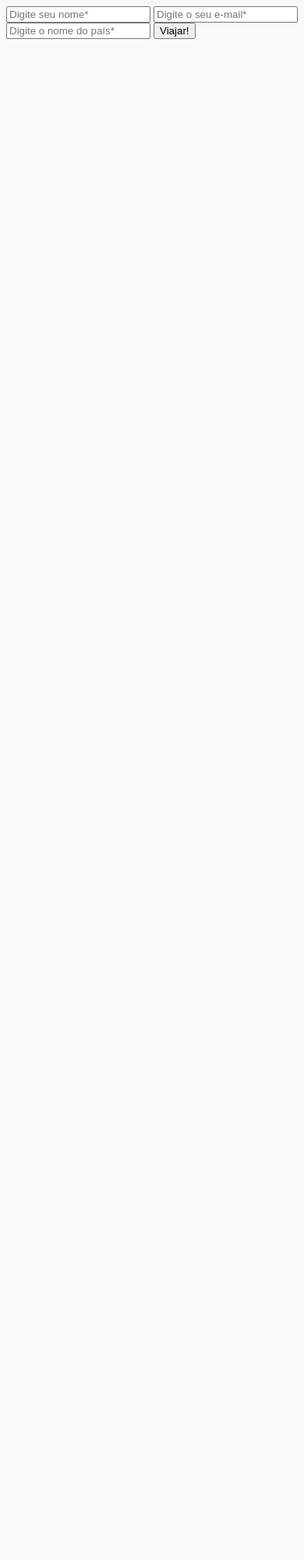
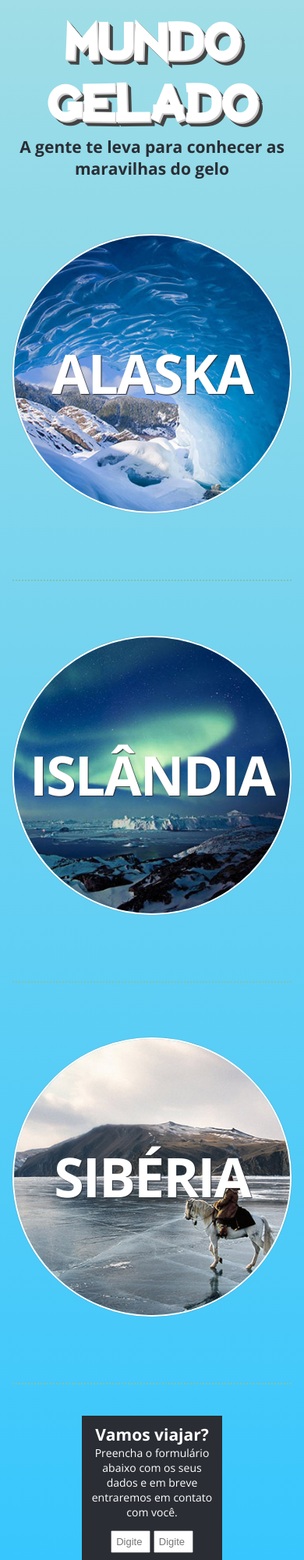
Before and after one commit to leticiamazzo/ptonella.github.io, a plain HTML site: page reprograma/mundo-gelado/index.html in a window 390 px wide. Shown: the top 2000 px of the page at 78% size. Before the commit the page ends 844 px from the top, so only its background shows below. Drawn offline with nearby package versions, Linux system fonts and the light colour scheme.

Commit message:
Adicionada página de exemplo

```diff
--- /dev/null
+++ b/reprograma/mundo-gelado/css/style.css
@@ -0,0 +1,198 @@
+/* http://sergiolopes.org/css-box-sizing-border-box/ */
+*, *:before, *:after {
+  -webkit-box-sizing: border-box;
+     -moz-box-sizing: border-box;
+          box-sizing: border-box;
+}
+
+@font-face {
+  font-family: 'aventurabold';
+  src: url('../fonts/aventura-bold-webfont.woff2') format('woff2'),
+       url('../fonts/aventura-bold-webfont.woff') format('woff');
+  font-weight: normal;
+  font-style: normal;
+}
+
+body {
+  background: #a0dde6;
+  background: -moz-linear-gradient(top, #a0dde6 0%, #30c5ff 100%);
+  background: -webkit-linear-gradient(top, #a0dde6 0%,#30c5ff 100%);
+  background: linear-gradient(to bottom, #a0dde6 0%,#30c5ff 100%);
+  filter: progid:DXImageTransform.Microsoft.gradient( startColorstr='#a0dde6', endColorstr='#30c5ff',GradientType=0 );
+  font-family: 'Open Sans', sans-serif;
+  margin: 4%;
+  color: #2a2d34;
+  font-size: 14px;
+}
+
+
+/* helpers */
+
+.img-responsive {
+  max-width: 100%;
+  height: auto;
+  display: block;
+  margin: 0 auto;
+}
+
+.img-rounded {
+  border-radius: 50%;
+  border:2px solid #fff;
+  -moz-box-shadow: 0 0 1px #666666;
+  -webkit-box-shadow: 0 0 1px #666666;
+  box-shadow: 0 0 1px #666666;
+}
+
+
+/* header */
+
+header {
+  text-align: center;
+  margin-bottom: 40px;
+}
+
+.main-title {
+  font-family: 'aventurabold';
+  text-transform: uppercase;
+  color: #fff;
+  font-size: 61px;
+  margin: 0;
+  text-shadow: 1px 1px 0 #CCC, 2px 2px 0 #CCC, 3px 3px 0 #444, 4px 4px 0 #444, 5px 5px 0 #444, 6px 6px 0 #444;
+}
+
+.main-subtitle {
+  font-size: 21px;
+  margin: 0;
+}
+
+
+/* countries */
+
+.countries {
+  text-align: center;
+}
+
+.country {
+  position: relative;
+  width: 405px;
+  height: 445px;
+  margin: 0 auto 40px auto;
+  border-bottom: 2px dotted #80c2af;
+  padding-bottom: 40px;
+  color: #fff;
+  text-shadow: 1px 1px 1px #2a2d34;
+}
+
+@media screen and (max-width: 420px) {
+  .country {
+    width: 100%;
+  }
+}
+
+.country-img {
+  transition: all .2s linear;
+  position: absolute;
+}
+
+.country-img:hover {
+  transform: scale(1.1);
+}
+
+.country-name {
+  font-size: 70px;
+  text-transform: uppercase;
+  font-weight: 700;
+  z-index: 1;
+  position: relative;
+  top: 130px;
+  letter-spacing: -2px;
+}
+
+.country-days {
+  opacity: 0;
+  transition: opacity .2s linear;
+  -moz-transition: opacity .2s linear;
+  -webkit-transition: opacity .2s linear;
+  font-size: 26px;
+  font-weight: 700;
+  position: relative;
+  top: 60px;
+  margin: 0;
+}
+
+.country-price {
+  opacity: 0;
+  transition: opacity .2s linear;
+  -moz-transition: opacity .2s linear;
+  -webkit-transition: opacity .2s linear;
+  position: relative;
+  top: 60px;
+  margin: 0;
+  font-size: 18px;
+}
+
+.country:hover .country-days,
+.country:hover .country-price {
+  opacity: 1;
+}
+
+
+/* contact form */
+
+.contact-form {
+  background-color: #2a2d34;
+  padding: 10px;
+  width: 50%;
+  margin: 0 auto;
+  text-align: center;
+}
+
+.contact-form-button {
+  margin-top: 20px;
+  text-align: center;
+  background-color: #fff;
+  border: 0;
+  padding: 10px;
+  font-size: 12px;
+  border: 1px solid #2a2d34;
+  cursor: pointer;
+}
+
+.contact-form-button:hover {
+  background-color: #2a2d34;
+  border: 1px solid #fff;
+  color: #fff;
+}
+
+.contact-form-input {
+  padding: 5px;
+  font-size: 13px;
+  width: 32%;
+}
+
+.contact-form-title {
+  color: #fff;
+  margin: 0;
+}
+
+.contact-form-subtitle {
+  color: #fff;
+  margin-top: 0;
+}
+
+
+/* footer */
+
+footer {
+  text-align: center;
+  margin-top: 40px;
+}
+
+.footer-links {
+  color: #005bee;
+}
+
+
+.footer-links:hover {
+  color: #fff;
+}
--- a/reprograma/mundo-gelado/index.html
+++ b/reprograma/mundo-gelado/index.html
@@ -1,17 +1,62 @@
-<!DOCTYPE html>
+<!DOCTYPE html lang="pt-br">
 <html>
   <head>
     <meta charset="utf-8">
-    <link rel="stylesheet" type="text/css" href="style.css">
-    <script src="script.js" type="text/javascript"></script>
+    <link rel="stylesheet" type="text/css" href="css/style.css">
+    <link href="https://fonts.googleapis.com/css?family=Open+Sans:300,400,700" rel="stylesheet">
   </head>
   <body>
 
-    <input type="text" placeholder="Digite seu nome*" id="nome">
-    <input type="text" placeholder="Digite o seu e-mail*" id="email">
-    <input type="text" placeholder="Digite o nome do país*" id="pais">
+    <header>
+      <h1 class="main-title">Mundo gelado</h1>
+      <h3 class="main-subtitle">A gente te leva para conhecer as maravilhas do gelo</h3>
+    </header>
 
-    <button onclick="validarFormulario();">Viajar!</button>
+    <main>
+      <section class="countries">
+        <div class="country alaska">
+          <img src="images/alaska.jpg" alt="Foto do Alasca" class="country-img img-responsive img-rounded">
+          <p class="country-name">Alaska</p>
+          <p class="country-days">10 dias</p>
+          <p class="country-price">R$ 8.000 <small>(tudo incluso)</small></p>
+        </div>
+
+        <div class="country iceland">
+          <img src="images/iceland.jpg" alt="Foto da Islândia" class="country-img img-responsive img-rounded">
+          <p class="country-name">Islândia</p>
+          <p class="country-days">10 dias</p>
+          <p class="country-price">R$ 8.000 <small>(tudo incluso)</small></p>
+        </div>
+
+        <div class="country siberia">
+          <img src="images/siberia.jpg" alt="Foto da Sibéria" class="country-img img-responsive img-rounded">
+          <p class="country-name">Sibéria</p>
+          <p class="country-days">10 dias</p>
+          <p class="country-price">R$ 8.000 <small>(tudo incluso)</small></p>
+        </div>
+      </section>
+
+      <section class="contact-form">
+        <!-- o correto seria usar uma tag <form> para o formulário, porém como não vamos enviar informações para o servidor, a página vai fazer um reload e vamos perder nossos dados do formulário. -->
+        <!--form-->
+        <h2 class="contact-form-title">Vamos viajar?</h2>
+        <p class="contact-form-subtitle">Preencha o formulário abaixo com os seus dados e em breve entraremos em contato com você.</p>
+          <input type="text" placeholder="Digite seu nome*" id="name" class="contact-form-input">
+          <input type="text" placeholder="Digite o seu e-mail*" id="email" class="contact-form-input">
+          <input type="text" placeholder="Digite o nome do país*" id="country" class="contact-form-input">
+          <button onclick="sendData();" class="contact-form-button">Quero viajar!</button>
+        <!--/form-->
+      </section>
+    </main>
+
+    <footer>
+      <a href="mailto:mundo@gelado.com.br" alt="Enviar um email para mailto:mundo@gelado.com.br" class="footer-links">mundo@gelado.com.br</a>
+      <span>|</span>
+      <a href="tel:+5511123456789" alt="Enviar um email para mailto:mundo@gelado.com.br" class="footer-links">(11) 123456789</a>
+    </footer>
+
+    <!-- o script também pode ser carregado dentro da tag head. estou chamando antes do fechamento da tag <body> para favorecer o carregamento do site -->
+    <script src="js/script.js" type="text/javascript"></script>
 
   </body>
 </html>
--- /dev/null
+++ b/reprograma/mundo-gelado/js/script.js
@@ -0,0 +1,21 @@
+function sendData() {
+
+  var name = document.getElementById('name').value;
+  var email = document.getElementById('email').value;
+  var country = document.getElementById('country').value;
+
+  console.log(name + email + country);
+
+  if (name == "" || email == "" || country == "") {
+    alert("Por favor, preencha todos os campos do formulário.");
+  } else {
+    var answer = confirm(name + ", você escolheu viajar para " + country + ". Vamos entrar em contato pelo email " + email + " para passar os dados de pagamento. Confirma os dados?" )
+
+    if (answer == true) {
+      alert("Você receberá um email em breve! Obrigada por viajar conosco.");
+    } else {
+      alert("Por favor, preencha seus dados novamente.");
+    };
+  }
+
+};
--- a/reprograma/mundo-gelado/script.js
+++ /dev/null
@@ -1,21 +0,0 @@
-function validarFormulario() {
-
-  var nome = document.getElementById('nome').value;
-  var email = document.getElementById('email').value;
-  var pais = document.getElementById('pais').value;
-
-  console.log(nome + email + pais);
-
-  if (nome == "" || email == "" || pais == "") {
-    alert("Por favor, preencha todos os campos do formulário.");
-  } else {
-    var answer = confirm(nome + ", você escolheu viajar para " + pais + ". Vamos entrar em contato pelo email " + email + " para passar os dados de pagamento. Confirma os dados?" )
-
-    if (answer == true) {
-      alert("Você receberá um email em breve! Obrigada por viajar conosco.");
-    } else {
-      alert("Por favor, preencha seus dados novamente.");
-    };
-  }
-
-};
--- a/reprograma/mundo-gelado/style.css
+++ b/reprograma/mundo-gelado/style.css
@@ -1,3 +1,15 @@
+/* http://sergiolopes.org/css-box-sizing-border-box/ */
+*, *:before, *:after {
+  -webkit-box-sizing: border-box;
+     -moz-box-sizing: border-box;
+          box-sizing: border-box;
+}
+
 body {
-  background-color: #f9f9f9;
+  background: #a0dde6;
+  background: -moz-linear-gradient(top, #a0dde6 0%, #30c5ff 100%);
+  background: -webkit-linear-gradient(top, #a0dde6 0%,#30c5ff 100%);
+  background: linear-gradient(to bottom, #a0dde6 0%,#30c5ff 100%);
+  filter: progid:DXImageTransform.Microsoft.gradient( startColorstr='#a0dde6', endColorstr='#30c5ff',GradientType=0 );
+  font-family: 'Open Sans', sans-serif;
 }
```
Also changed, not shown: reprograma/mundo-gelado/fonts/aventura-bold-webfont.woff (added), reprograma/mundo-gelado/fonts/aventura-bold-webfont.woff2 (added), reprograma/mundo-gelado/images/alaska.jpg (added), reprograma/mundo-gelado/images/iceland.jpg (added), reprograma/mundo-gelado/images/siberia.jpg (added), 1 other file.
